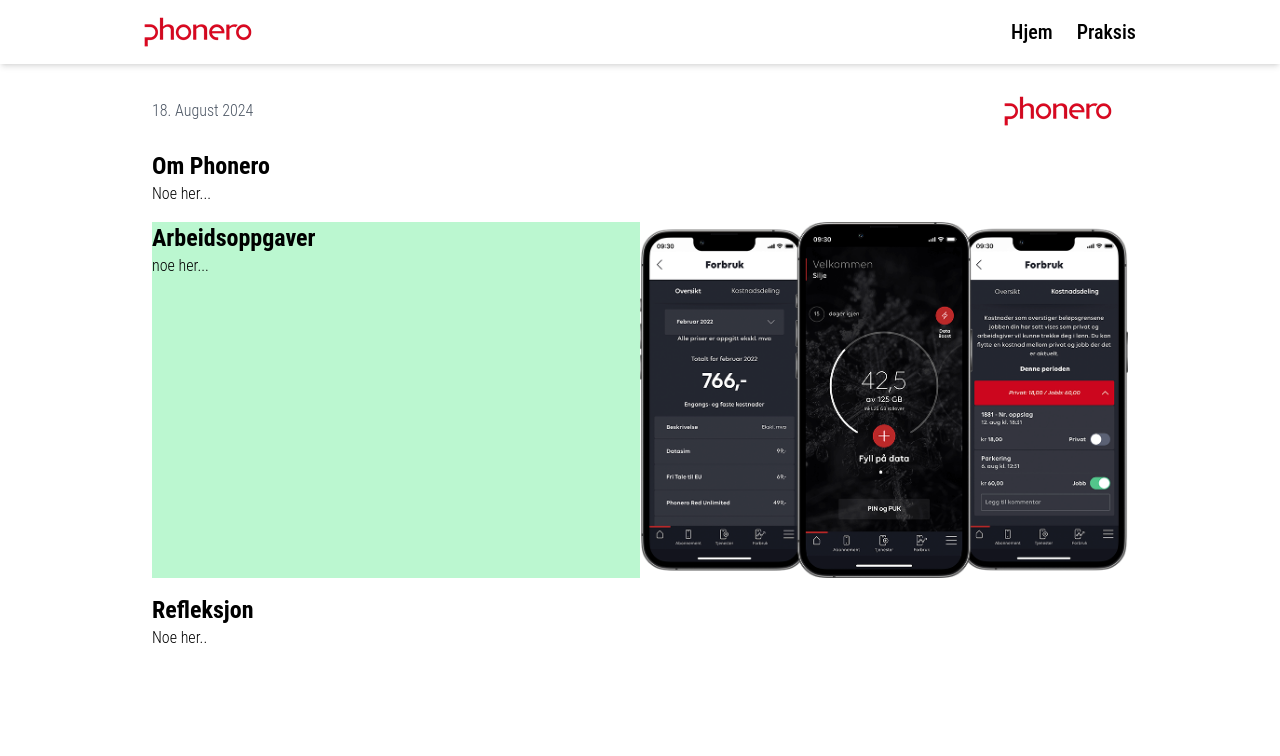
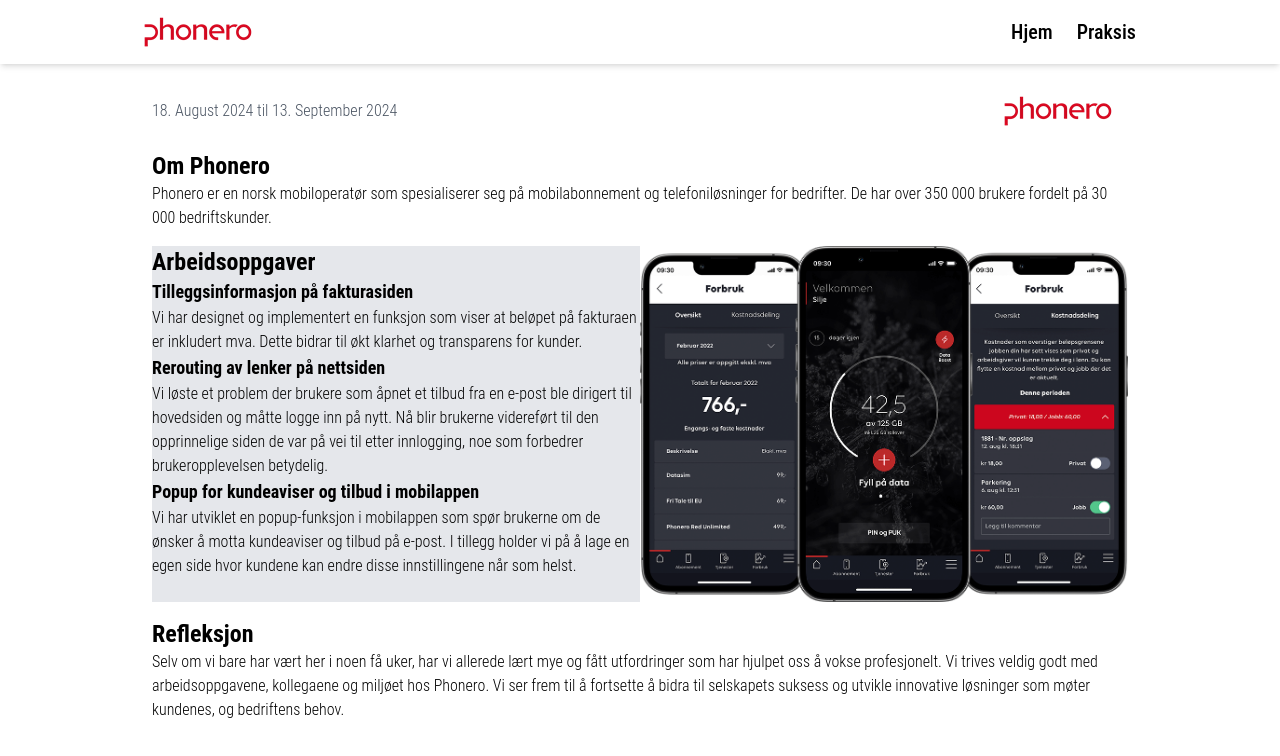
Before and after one commit to thevithach/PhoneroPraksis, a React (Vite) app: page /Phonero/Status/1 in a window 1280 px wide. Shown: the top 756 px of the page. Built offline with nearby package versions, Linux system fonts and the light colour scheme.

Commit message:
La til info for status 1 samt oppdaterte felix profil

```diff
--- a/src/Pages/Home.tsx
+++ b/src/Pages/Home.tsx
@@ -22,7 +22,7 @@
             picture={Felix}
             name={"Felix Knutsen"}
             description={
-              "Felix er en ivrig student som har jobbet med flere utvikling-prosjekter. Der har han lært om forskjellige teknologier, frameworks og kodespråk. Med den erfaringen har han fått praksisplass hos Phonero. Der vil han få mulighet til å få en større forsåelse av hvordan det er å jobbe som utvikler samt at han vil lære mye om React og Typescript."
+              "Felix er en engasjert student med erfaring fra flere utviklingsprosjekter, hvor han har lært om ulike teknologier, rammeverk og programmeringsspråk. Denne erfaringen har gitt ham en praksisplass hos Phonero, hvor han vil få en dypere forståelse av utviklerrollen. I tillegg vil han få muligheten til å fordype seg i moderne teknologier og utviklingsmetoder."
             }
             github={"https://github.com/FelixKnutsen"}
             linkedin={"https://www.linkedin.com/in/felix-knutsen/"}
--- a/src/Pages/Phonero_Status_1.tsx
+++ b/src/Pages/Phonero_Status_1.tsx
@@ -7,7 +7,9 @@
       <div className="flex justify-between px-2 items-center ">
         <div>
           <div className="flex items-center space-x-3">
-            <span className=" text-gray-600">18. August 2024</span>
+            <span className=" text-gray-600">
+              18. August 2024 til 13. September 2024
+            </span>
           </div>
         </div>
         <img src={phonero} className="object-fit  p-4" />
@@ -15,12 +17,41 @@
       <div className="p-2">
         <h2 className="text-2xl font-semibold">Om Phonero</h2>
         {/* Litt om phonero her */}
-        <p>Noe her...</p>
+        <p>
+          Phonero er en norsk mobiloperatør som spesialiserer seg på
+          mobilabonnement og telefoniløsninger for bedrifter. De har over 350
+          000 brukere fordelt på 30 000 bedriftskunder.
+        </p>
         <div className="flex py-4">
-          <div className="w-1/2 bg-green-200">
+          <div className="w-1/2 bg-gray-200">
             <h2 className="text-2xl font-semibold ">Arbeidsoppgaver</h2>
             {/* Arbeidsoppgaver beskrivelse her */}
-            <p>noe her...</p>
+            <h2 className="text-lg font-bold">
+              Tilleggsinformasjon på fakturasiden
+            </h2>
+            <p>
+              Vi har designet og implementert en funksjon som viser at beløpet
+              på fakturaen er inkludert mva. Dette bidrar til økt klarhet og
+              transparens for kunder.
+            </p>
+            <h2 className="text-lg font-bold">
+              Rerouting av lenker på nettsiden
+            </h2>
+            <p>
+              Vi løste et problem der brukere som åpnet et tilbud fra en e-post
+              ble dirigert til hovedsiden og måtte logge inn på nytt. Nå blir
+              brukerne videreført til den opprinnelige siden de var på vei til
+              etter innlogging, noe som forbedrer brukeropplevelsen betydelig.
+            </p>
+            <h2 className="text-lg font-bold">
+              Popup for kundeaviser og tilbud i mobilappen
+            </h2>
+            <p>
+              Vi har utviklet en popup-funksjon i mobilappen som spør brukerne
+              om de ønsker å motta kundeaviser og tilbud på e-post. I tillegg
+              holder vi på å lage en egen side hvor kundene kan endre disse
+              innstillingene når som helst.
+            </p>
           </div>
           <div className="w-1/2 bg-red-500">
             <img src={phoneroPhoneView} className="object-fit" />
@@ -29,7 +60,14 @@
         <div>
           <h2 className="font-semibold text-2xl">Refleksjon</h2>
           {/* Hva gikk dårlig, hva har gått bra, spennende elns her.. */}
-          <p>Noe her..</p>
+          <p>
+            Selv om vi bare har vært her i noen få uker, har vi allerede lært
+            mye og fått utfordringer som har hjulpet oss å vokse profesjonelt.
+            Vi trives veldig godt med arbeidsoppgavene, kollegaene og miljøet
+            hos Phonero. Vi ser frem til å fortsette å bidra til selskapets
+            suksess og utvikle innovative løsninger som møter kundenes, og
+            bedriftens behov.
+          </p>
         </div>
       </div>
     </div>
```
